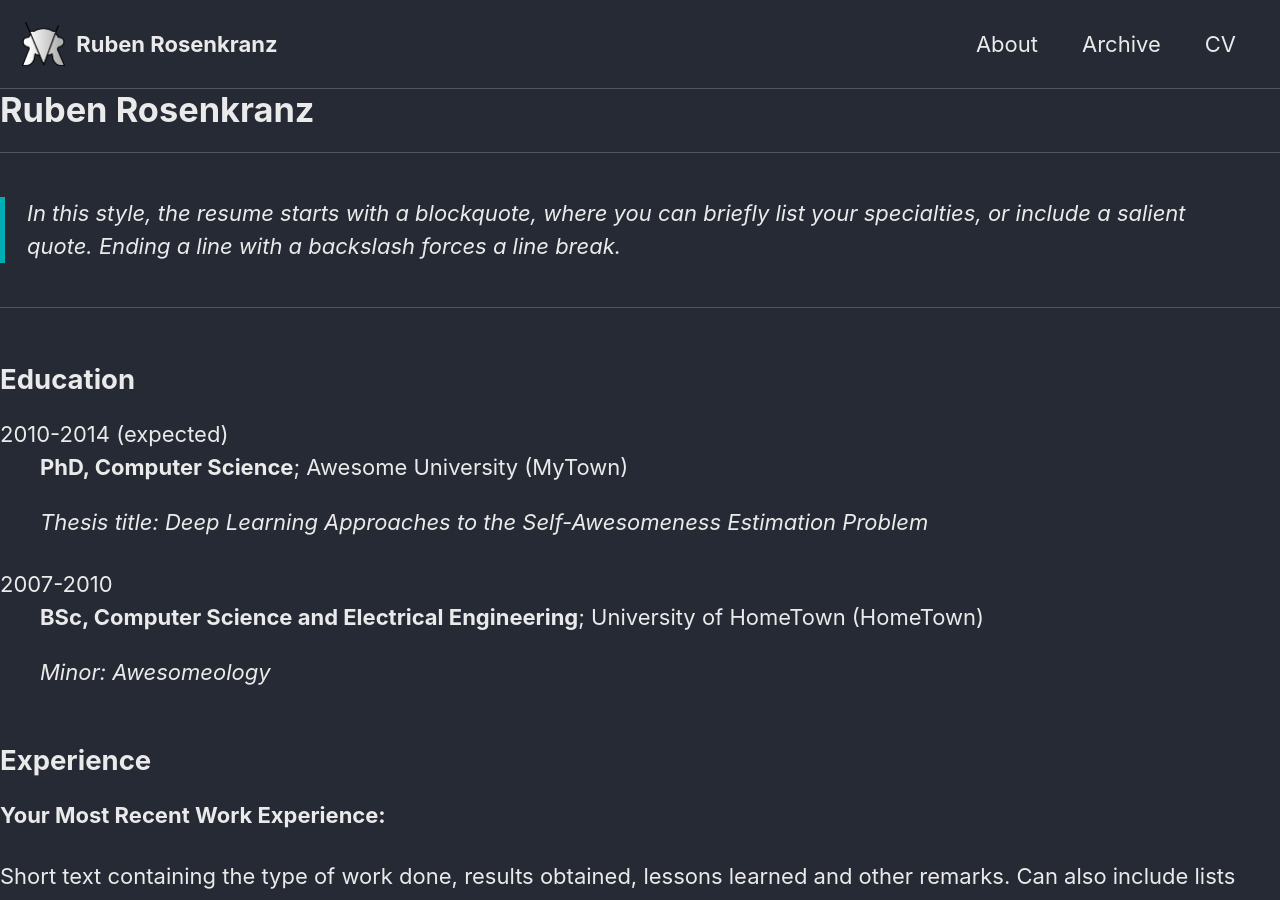
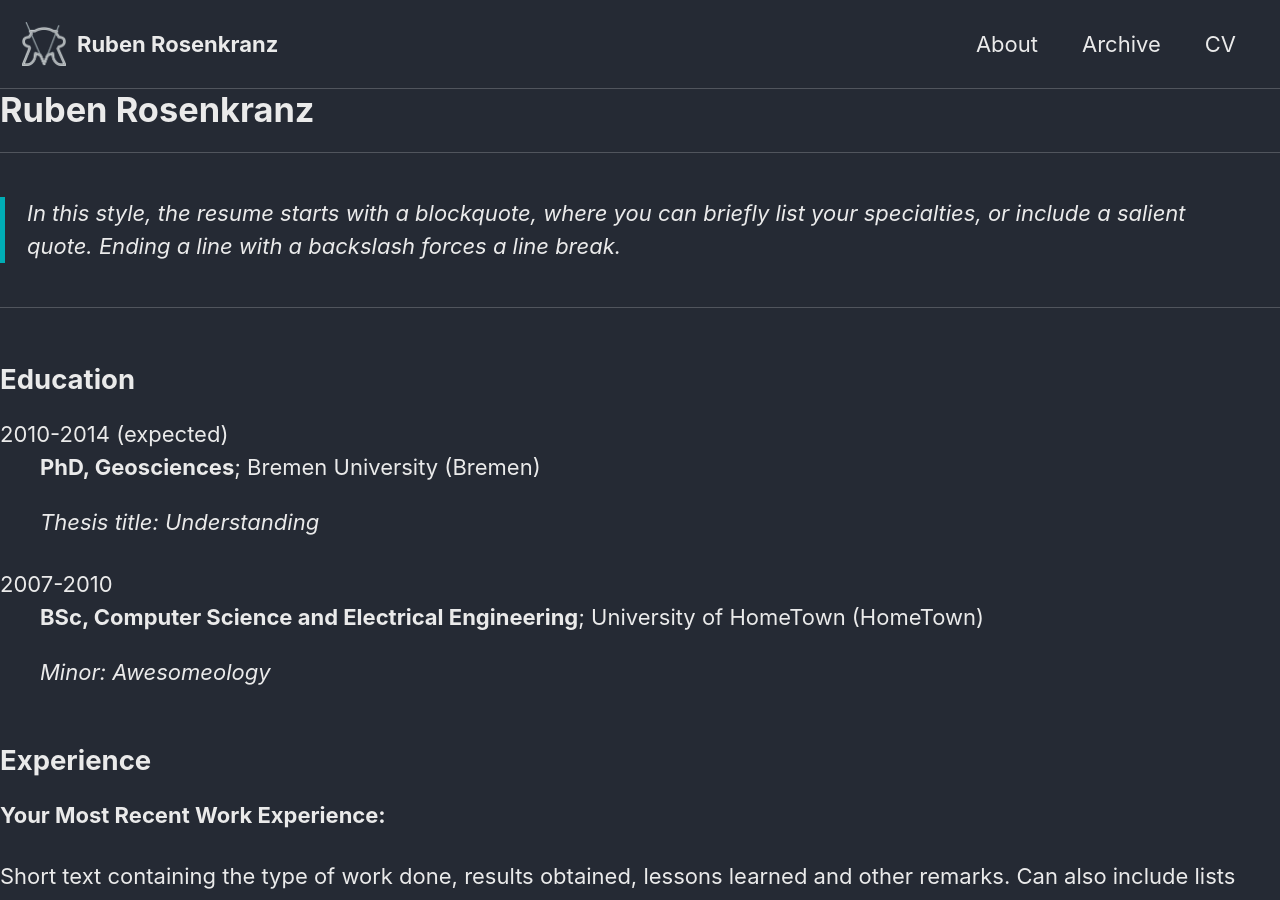
Before and after one commit to rubenkranz/rubenkranz.github.io, a Jekyll site: the page built from _pages/CV.md, in a window 1280 px wide and 900 px high. Built offline with Jekyll 4.4.1, drawn with Linux system fonts in a browser that asks for light colours; cached includes are drawn as plain includes; nearby versions of some CDN libraries; our own code applies the rules of GitHub Pages for plain Markdown files.

```diff
--- a/_pages/CV.md
+++ b/_pages/CV.md
@@ -18,10 +18,9 @@ Education
 ---------
 
 2010-2014 (expected)
-:   **PhD, Computer Science**; Awesome University (MyTown)
+:   **PhD, Geosciences**; Bremen University (Bremen)
 
-    *Thesis title: Deep Learning Approaches to the Self-Awesomeness
-     Estimation Problem*
+    *Thesis title: Understanding*
 
 2007-2010
 :   **BSc, Computer Science and Electrical Engineering**; University of
```
Also changed, not shown: _pages/about.md (+2 -2 lines), _posts/2019-06-06-luck.md (+3 -2 lines), images/logo.png, images/treeoflife.png (added), 3 other files.
